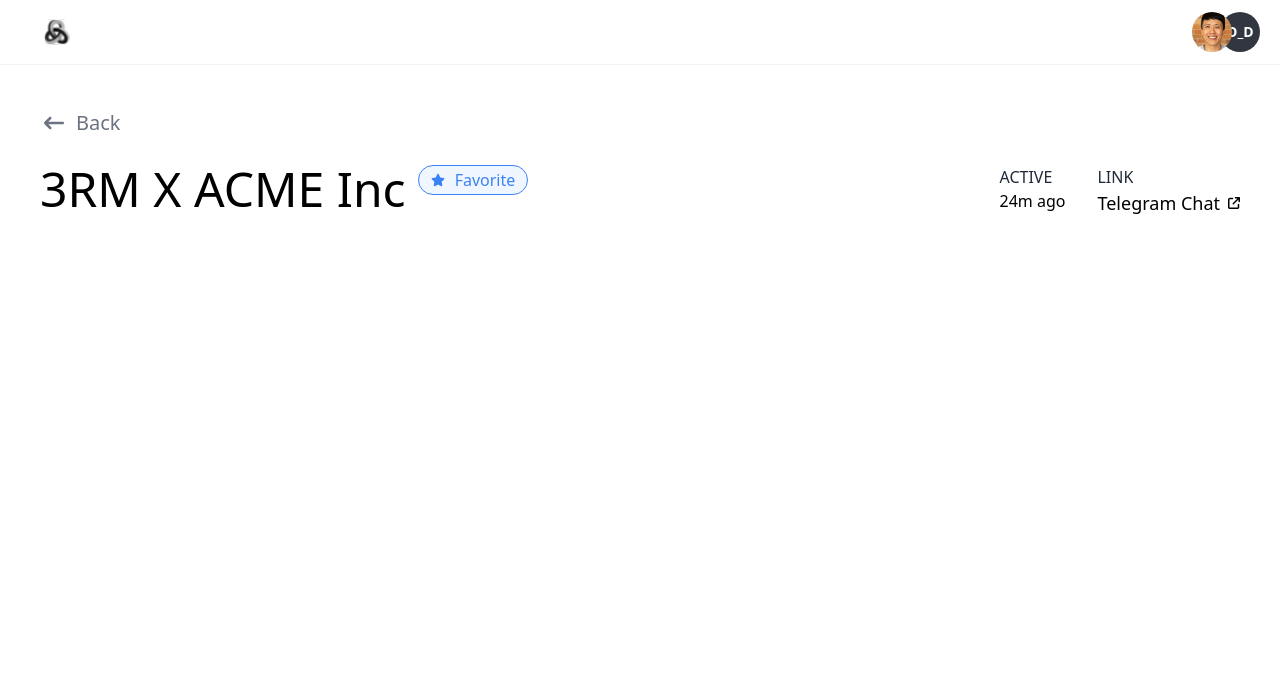
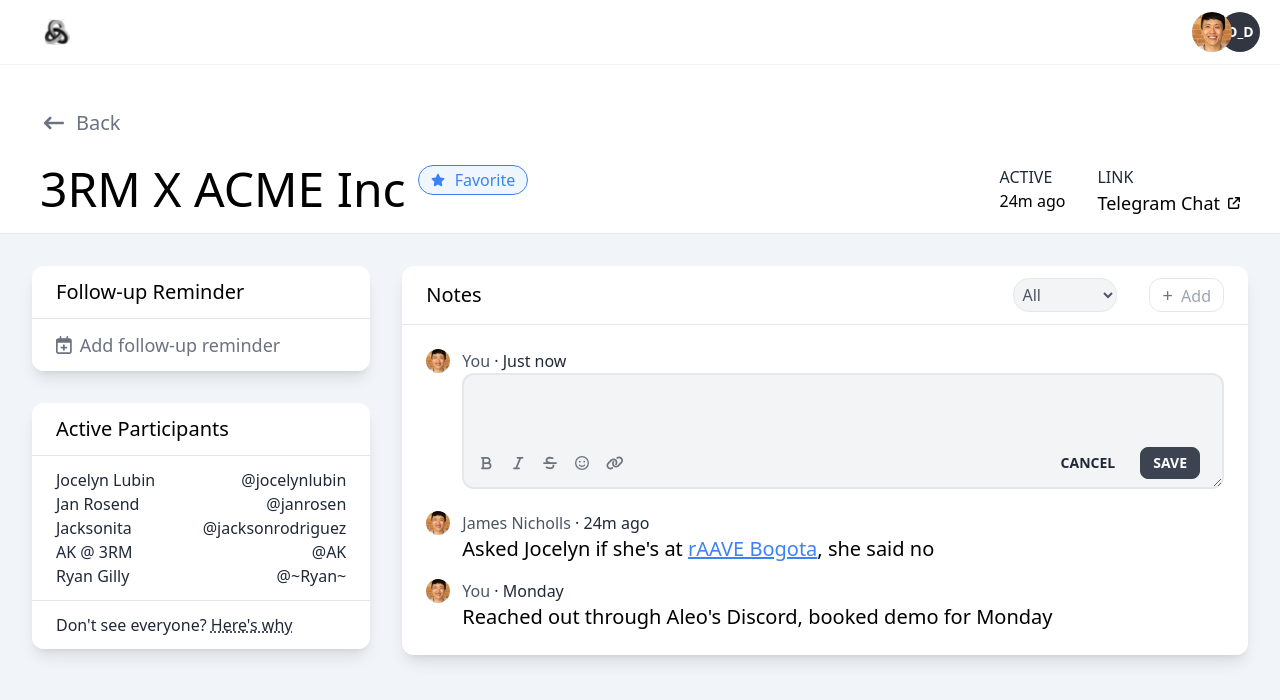
Before and after one commit to hyunchol-jun/3RM-clone, a React (Create React App) app: page /chats/1 in a window 1280 px wide. Shown: the top 700 px of the page. Built offline with nearby package versions, Linux system fonts and the light colour scheme.

Commit message:
style: create and style ChatDetail page

```diff
--- /dev/null
+++ b/src/components/ChatDetailBody/index.js
@@ -0,0 +1,118 @@
+import {
+  faCalendarPlus,
+  faFaceSmile,
+} from "@fortawesome/free-regular-svg-icons";
+import {
+  faBold,
+  faItalic,
+  faStrikethrough,
+  faLink,
+} from "@fortawesome/free-solid-svg-icons";
+import { FontAwesomeIcon } from "@fortawesome/react-fontawesome";
+import Icontext from "../IconText";
+import Participant from "../Participant";
+import Note from "../Note";
+
+export default function ChatDetailBody() {
+  return (
+    <div className="p-8 bg-slate-100 flex gap-8 h-full">
+      <div className="flex flex-col gap-8 w-2/5">
+        <div className="shadow-lg rounded-xl">
+          <div className="bg-white text-black text-xl px-6 py-3 rounded-t-xl border-b">
+            Follow-up Reminder
+          </div>
+          <div className="bg-white px-6 py-3 rounded-b-xl">
+            <Icontext text="Add follow-up reminder">
+              <FontAwesomeIcon icon={faCalendarPlus} />
+            </Icontext>
+          </div>
+        </div>
+        <div className="shadow-lg rounded-xl">
+          <div className="bg-white text-black text-xl px-6 py-3 rounded-t-xl border-b">
+            Active Participants
+          </div>
+          <div className="bg-white px-6 py-3 border-b">
+            <Participant name="Jocelyn Lubin" id="@jocelynlubin" />
+            <Participant name="Jan Rosend" id="@janrosen" />
+            <Participant name="Jacksonita" id="@jacksonrodriguez" />
+            <Participant name="AK @ 3RM" id="@AK" />
+            <Participant name="Ryan Gilly" id="@~Ryan~" />
+          </div>
+          <div className="bg-white px-6 py-3 rounded-b-xl">
+            Don't see everyone?&nbsp;
+            <div
+              className="tooltip tooltip-bottom bg-white"
+              data-tip="Helpful message"
+            >
+              <span className="underline decoration-dotted hover:cursor-help">
+                Here's why
+              </span>
+            </div>
+          </div>
+        </div>
+      </div>
+      <div className="w-full">
+        <div className="shadow-lg rounded-xl">
+          <div className="flex items-center justify-between bg-white px-6 py-3 rounded-t-xl border-b">
+            <span className="text-black text-xl ">Notes</span>
+            <div className="flex gap-8">
+              <select className="bg-gray-100 border border-gray-200 rounded-2xl w-fit text-gray-600 p-1 focus:outline-none">
+                <option selected>All</option>
+                <option>Today</option>
+                <option>This week</option>
+              </select>
+              <button className="bg-white border border-gray-200 rounded-xl text-gray-400 px-3 py-0.5">
+                <span className="text-gray-500 text-lg">+</span>&nbsp;&nbsp;Add
+              </button>
+            </div>
+          </div>
+          <div className="flex flex-col gap-4 bg-white px-6 py-6 rounded-b-xl">
+            <Note name="You" time="Just now">
+              <div className="relative">
+                <div className="absolute w-full pl-2 pr-6 bottom-2 flex items-center justify-between">
+                  <div className="flex text-gray-500">
+                    <button className="btn btn-square btn-ghost w-8 h-8">
+                      <FontAwesomeIcon icon={faBold} />
+                    </button>
+                    <button className="btn btn-square btn-ghost w-8 h-8">
+                      <FontAwesomeIcon icon={faItalic} />
+                    </button>
+                    <button className="btn btn-square btn-ghost w-8 h-8">
+                      <FontAwesomeIcon icon={faStrikethrough} />
+                    </button>
+                    <button className="btn btn-square btn-ghost w-8 h-8">
+                      <FontAwesomeIcon icon={faFaceSmile} />
+                    </button>
+                    <button className="btn btn-square btn-ghost w-8 h-8">
+                      <FontAwesomeIcon icon={faLink} />
+                    </button>
+                  </div>
+                  <div className="flex gap-3">
+                    <button className="btn btn-ghost btn-sm">Cancel</button>
+                    <button className="btn btn-sm">Save</button>
+                  </div>
+                </div>
+                <textarea
+                  className="bg-gray-100 border-2 border-gray-200 rounded-xl text-xl text-black p-4 pb-10 w-full"
+                  rows="2"
+                />
+              </div>
+            </Note>
+            <Note name="James Nicholls" time="24m ago">
+              <p className="text-black text-xl">
+                Asked Jocelyn if she's at{" "}
+                <a className="underline text-blue-500">rAAVE Bogota</a>, she
+                said no
+              </p>
+            </Note>
+            <Note name="You" time="Monday">
+              <p className="text-black text-xl">
+                Reached out through Aleo's Discord, booked demo for Monday
+              </p>
+            </Note>
+          </div>
+        </div>
+      </div>
+    </div>
+  );
+}
--- /dev/null
+++ b/src/components/ChatDetailHeader/index.js
@@ -0,0 +1,33 @@
+import { FontAwesomeIcon } from "@fortawesome/react-fontawesome";
+import {
+  faStar as starFilled,
+  faArrowUpRightFromSquare,
+} from "@fortawesome/free-solid-svg-icons";
+import { faStar } from "@fortawesome/free-regular-svg-icons";
+
+export default function ChatDetailHeader() {
+  return (
+    <div className="flex justify-between px-10 pb-4 border-b border-gray-200">
+      <div className="flex gap-3">
+        <h1 className="text-black text-5xl">3RM X ACME Inc</h1>
+        <button className="flex gap-2.5 items-center text-blue-500 rounded-2xl border border-blue-500 bg-blue-50 px-3 py-0.5 h-fit">
+          <FontAwesomeIcon icon={starFilled} className="w-3.5" />
+          Favorite
+        </button>
+      </div>
+      <div className="flex gap-8">
+        <div className="flex flex-col">
+          <span>ACTIVE</span>
+          <span className="text-black">24m ago</span>
+        </div>
+        <div className="flex flex-col">
+          <span>LINK</span>
+          <div className="w-1/6 flex gap-2 items-center text-black">
+            <span className="text-lg whitespace-nowrap">Telegram Chat</span>
+            <FontAwesomeIcon icon={faArrowUpRightFromSquare} className="w-3" />
+          </div>
+        </div>
+      </div>
+    </div>
+  );
+}
--- /dev/null
+++ b/src/components/Note/index.js
@@ -0,0 +1,19 @@
+import avatar from "../../assets/WebDev_Hyunchol_Jun.jpg";
+
+export default function Note({ children, name, time }) {
+  return (
+    <div className="flex gap-3 items-start w-full">
+      <div className="avatar">
+        <div className="w-6 rounded-full">
+          <img src={avatar} alt="" />
+        </div>
+      </div>
+      <div className="flex flex-col w-full">
+        <div>
+          <span className="text-gray-600">{name}</span> &#183; {time}
+        </div>
+        {children}
+      </div>
+    </div>
+  );
+}
--- /dev/null
+++ b/src/components/Participant/index.js
@@ -0,0 +1,8 @@
+export default function Participant({ name, id }) {
+  return (
+    <div className="w-full flex justify-between items-center">
+      <span>{name}</span>
+      <span>{id}</span>
+    </div>
+  );
+}
--- a/src/pages/ChatDetail/index.js
+++ b/src/pages/ChatDetail/index.js
@@ -1,10 +1,7 @@
+import ChatDetailHeader from "../../components/ChatDetailHeader";
+import ChatDetailBody from "../../components/ChatDetailBody";
 import { FontAwesomeIcon } from "@fortawesome/react-fontawesome";
-import {
-  faArrowLeftLong,
-  faStar as starFilled,
-  faArrowUpRightFromSquare,
-} from "@fortawesome/free-solid-svg-icons";
-import { faStar } from "@fortawesome/free-regular-svg-icons";
+import { faArrowLeftLong } from "@fortawesome/free-solid-svg-icons";
 
 export default function ChatDetail() {
   return (
@@ -15,31 +12,8 @@
           Back
         </button>
       </div>
-      <div className="flex justify-between px-10">
-        <div className="flex gap-3">
-          <h1 className="text-black text-5xl">3RM X ACME Inc</h1>
-          <button className="flex gap-2.5 items-center text-blue-500 rounded-2xl border border-blue-500 bg-blue-50 px-3 py-0.5 h-fit">
-            <FontAwesomeIcon icon={starFilled} className="w-3.5" />
-            Favorite
-          </button>
-        </div>
-        <div className="flex gap-8">
-          <div className="flex flex-col">
-            <span>ACTIVE</span>
-            <span className="text-black">24m ago</span>
-          </div>
-          <div className="flex flex-col">
-            <span>LINK</span>
-            <div className="w-1/6 flex gap-2 items-center text-black">
-              <span className="text-lg whitespace-nowrap">Telegram Chat</span>
-              <FontAwesomeIcon
-                icon={faArrowUpRightFromSquare}
-                className="w-3"
-              />
-            </div>
-          </div>
-        </div>
-      </div>
+      <ChatDetailHeader />
+      <ChatDetailBody />
     </main>
   );
 }
```
